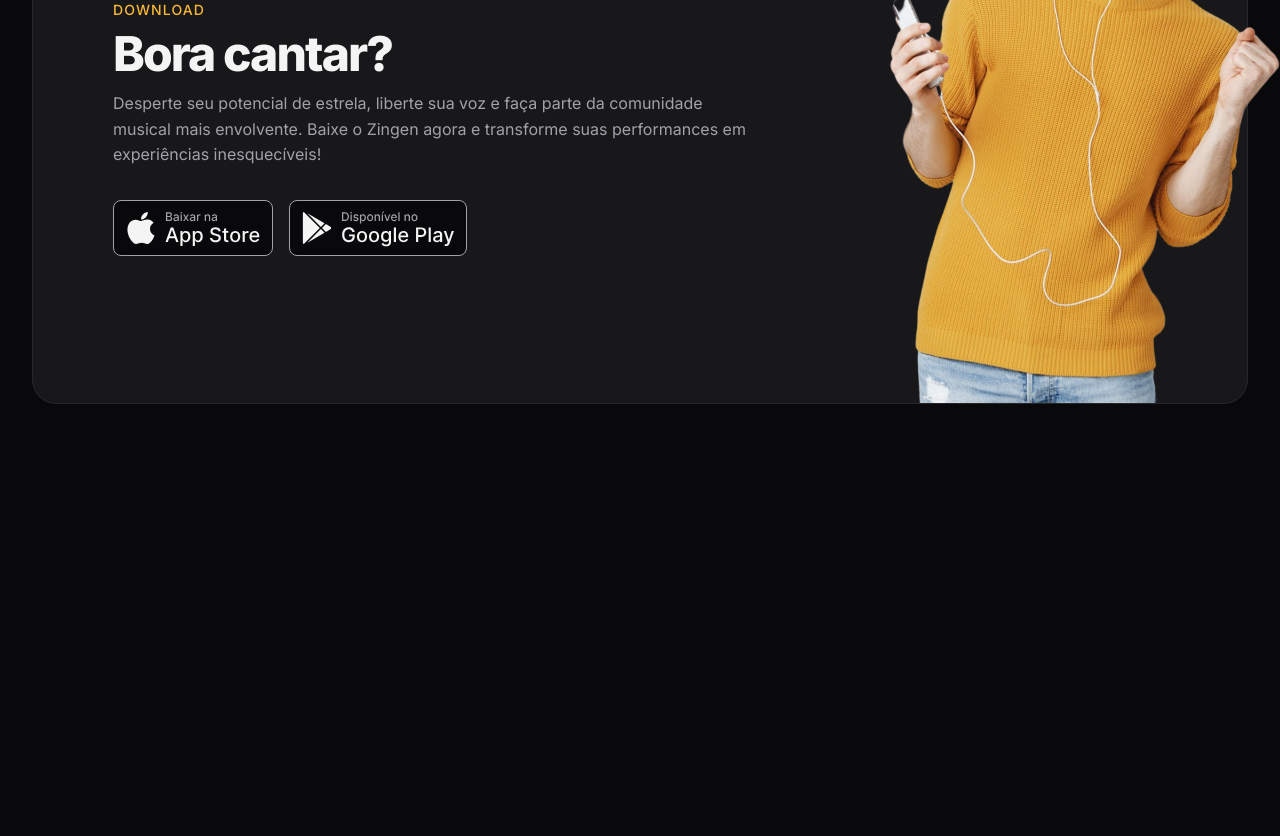
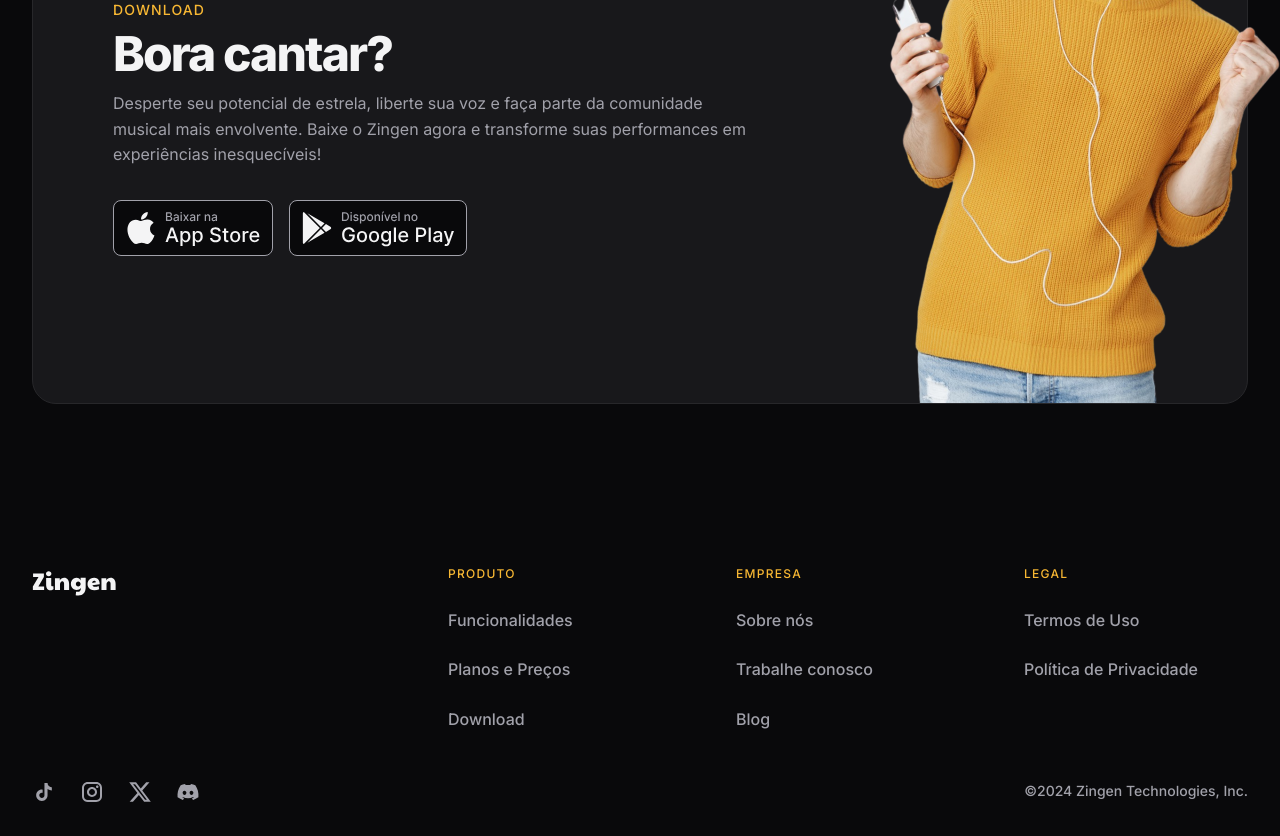
Before and after one commit to PradoMart/Web_Development, a plain HTML site: page 7Project_ZinGen/index.html in a window 1280 px wide. Shown: the part 3773-4609 px from the top of the page. Before the commit the page ends 4257 px from the top, so only its background shows below. Drawn offline with Linux system fonts and the light colour scheme.

Commit message:
creating the footer

```diff
--- a/7Project_ZinGen/index.html
+++ b/7Project_ZinGen/index.html
@@ -193,5 +193,66 @@
         </div>
     </section>
 
+    <footer>
+        <div class="container py-xl grid">
+            <section class="grid top">
+                <img src="assets/logo.svg" alt="">
+
+                <nav class="even-columns">
+                    <ul role="list" class="grid gap-1.5">
+                        <li class="title">Produto</li>
+                        <li>
+                            <a href="#features">Funcionalidades</a>
+                        </li>
+
+                        <li>
+                            <a href="#pricing">Planos e Preços</a>
+                        </li>
+
+                        <li>
+                            <a href="#download">Download</a>
+                        </li>
+                    </ul>
+
+                    <ul role="list" class="grid gap-1.5">
+                        <li class="title">Empresa</li>
+                        <li>
+                            <a href="#features">Sobre nós</a>
+                        </li>
+
+                        <li>
+                            <a href="#pricing">Trabalhe conosco</a>
+                        </li>
+
+                        <li>
+                            <a href="#download">Blog</a>
+                        </li>
+                    </ul>
+
+                    <ul role="list" class="grid gap-1.5">
+                        <li class="title">Legal</li>
+                        <li>
+                            <a href="#features">Termos de Uso</a>
+                        </li>
+
+                        <li>
+                            <a href="#pricing">Política de Privacidade</a>
+                        </li>
+                    </ul>
+                </nav>
+            </section>
+
+            <section class="flex bottom gap-1.5">
+                <div class="flex gap-1.5">
+                    <a href="#" class="social" aria-label="tiktok"></a>
+                    <a href="#" class="social" aria-label="instagram"></a>
+                    <a href="#" class="social" aria-label="twitter"></a>
+                    <a href="#" class="social" aria-label="discord"></a>
+                </div>
+                <span class="copy">©2024 Zingen Technologies, Inc.</span>
+            </section>
+        </div>
+    </footer>
+
 </body>
 </html>
--- /dev/null
+++ b/7Project_ZinGen/styles/footer.css
@@ -0,0 +1,59 @@
+footer{
+    color: var(--text-color-secondary);
+    font-weight: var(--fw-md);
+
+    & .container{
+        padding-inline: 3rem;
+    }
+
+    & .container,
+    & .top{
+        gap: 3rem;
+    }
+
+    & nav.even-columns{
+        gap: 4rem;
+    }
+
+    & .top ul{
+        align-content: start;
+    }
+
+    & .title{
+        font-size: 0.75rem;
+        letter-spacing: 0.08rem;
+        text-transform: uppercase;
+        color: var(--brand-color-primary);
+    }
+
+    & .bottom{
+        flex-wrap: wrap;
+
+        & > div{
+            margin-right: auto;
+        }
+
+        & span{
+            font-size: .875rem;
+        }
+    }
+
+    @media (width >= 80em){
+        .container{
+            padding-inline: 0;
+            padding-bottom: 2rem;
+        }
+
+        & .top{
+            grid-template-columns: auto 1fr;
+
+            & nav{
+                margin-left: auto;
+
+                & ul{
+                    width: 14rem;
+                }
+            }
+        }
+    }
+}
--- a/7Project_ZinGen/styles/global.css
+++ b/7Project_ZinGen/styles/global.css
@@ -50,7 +50,10 @@
     font-size: var(--fs-base);
     line-height: 1.6;
     color: var(--text-color-primary);
-    overflow-x: hidden;
+    overflow-x: hidden; /* por conta da imagem do cara escutando musica, na seção de download, tivemos que colocar pra nao ter rolagem no eixo x */
+
+    scroll-behavior: smooth; /* suaviza a rolagem do eixo y */
+
 }
 
 body{
--- a/7Project_ZinGen/styles/index.css
+++ b/7Project_ZinGen/styles/index.css
@@ -11,3 +11,4 @@
 @import url(features.css) (width >= 80em);
 @import url(pricing.css);
 @import url(download.css);
+@import url(footer.css);
```
